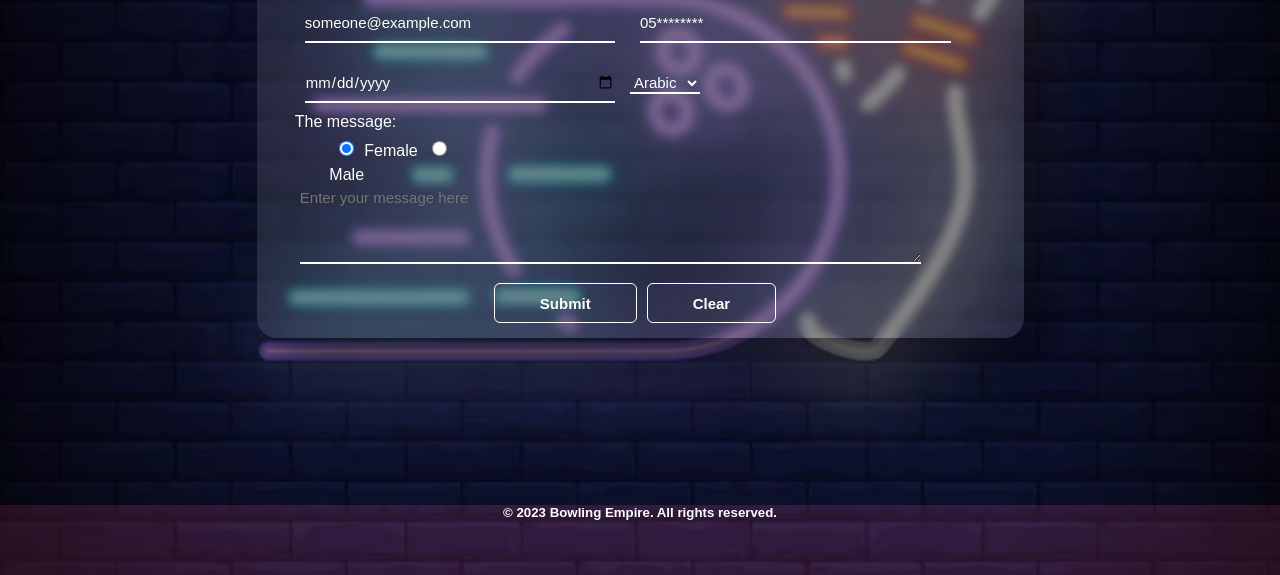
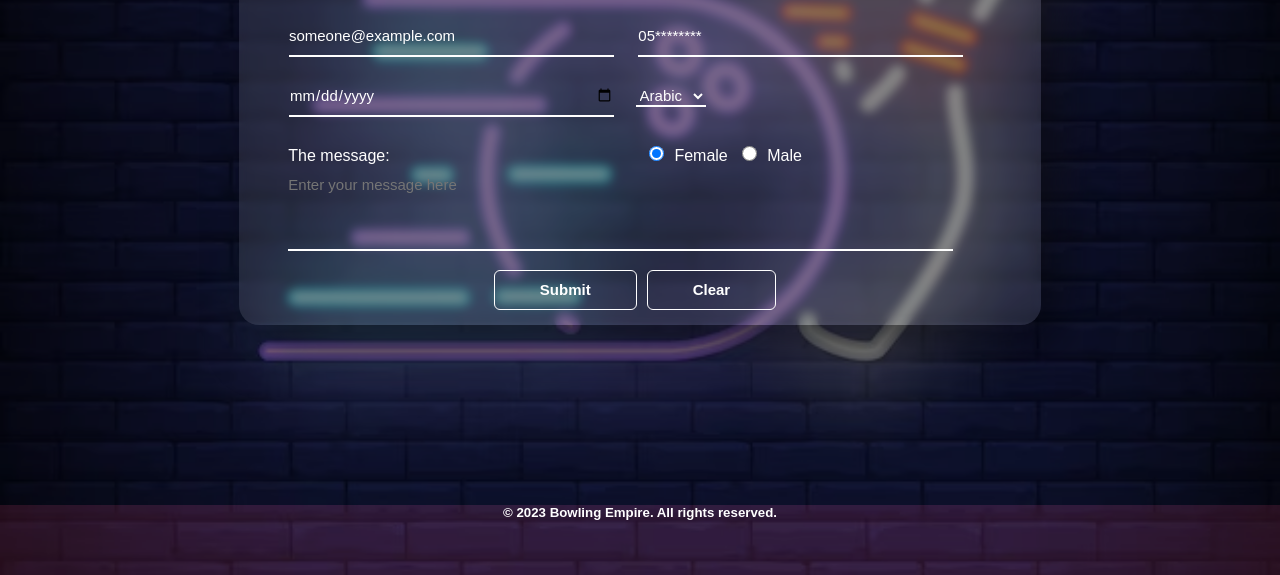
Before and after one commit to sabreenmb/Project, a plain HTML site: page contact.html in a window 1280 px wide. Shown: the part 332-907 px from the top of the page. Drawn offline with Linux system fonts and the light colour scheme.

Commit message:
Lama change

```diff
--- a/style.css
+++ b/style.css
@@ -246,8 +246,8 @@ background-color: #F66969;
 }
 
 .container form {
-  width: 65%;
-  height:fit-content;
+  width: 68%;
+  height: fit-content;
   display: flex;
   justify-content: center;
   box-shadow: 20px 20px 50px rgba(0, 0, 0, 0.5);
@@ -292,11 +292,7 @@ form input::placeholder {
 
 aside {
   display: inline-block;
-  margin-left: 5%;
-}
-
-.Radio {
-  width: 20%;
+  margin-left: -2%;
 }
 
 .Radio input {
@@ -304,10 +300,11 @@ aside {
   width: 15px;
 }
 
-form h4 {
+form p {
   width: 50%;
   margin-top: 20px;
   display: inline-block;
+  margin-left: 1.3%;
 }
 
 select {
@@ -317,6 +314,7 @@ select {
   outline: none;
   font-size: 15px;
   border-bottom: 2px solid white;
+  margin-left: 1%;
 }
 
 select option {
@@ -332,9 +330,10 @@ textarea {
   font-size: 15px;
   padding-top: 5px;
   outline: none;
-  width: 90%;
+  width: 92%;
   height: 80px;
-  margin-left: 5px;
+  resize: none;
+  margin-left: 1.3%;
 }
 
 .btn {
@@ -458,7 +457,12 @@ tbody td h5 {
     font-size: 14px;
   }
 
-
+  .container form {
+    width: 90%;
+  }
+  form input {
+    width: 100%;
+  }
 }
 @media only screen and (max-width: 610px) {
   .social-icons a {
@@ -476,11 +480,10 @@ tbody td h5 {
   }
   header nav ul li {
       padding: 3px 7px;
-    }
-
-    header nav ul li a {
+  }
+  header nav ul li a {
       font-size: 9px;
-    }
+  }
 }
 /*
 @media only screen and (max-width: 400px) {
```
